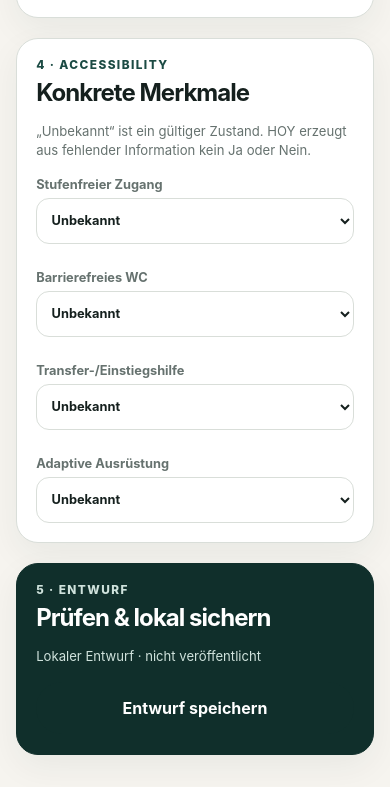
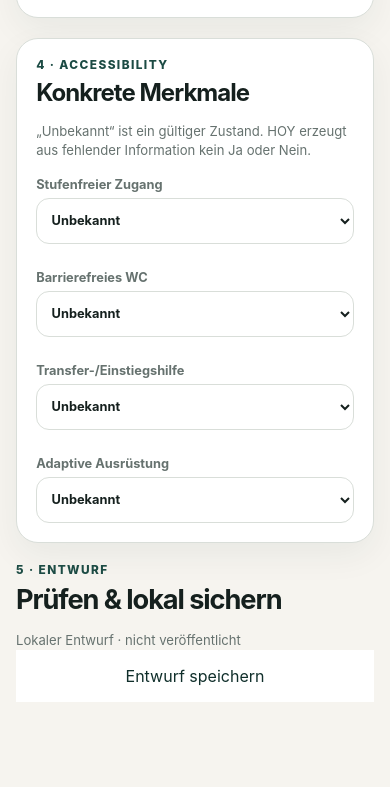
Before and after one commit to hapo3005/hoy-lifestyle, a website with bundled scripts: page operator.html in a window 390 px wide. Shown: the part 1586-2373 px from the top of the page. After the commit the page ends 2320 px from the top, so only its background shows below. Built offline with nearby package versions, Linux system fonts and the light colour scheme.

Commit message:
Make mobile operator save button a direct submit-section child

```diff
--- a/operator.html
+++ b/operator.html
@@ -6,4 +6,4 @@
 <article class="operator-card today-card"><p class="eyebrow">2 · HOY NOW</p><h2>Was gilt heute?</h2><div class="today-actions" role="group" aria-label="Heutigen Status wählen"><button type="button" data-today="available">Heute verfügbar</button><button type="button" data-today="full">Heute ausgebucht</button><button type="button" data-today="closed">Heute geschlossen</button></div><label class="field"><span>Kurzer Hinweis (optional)</span><input data-today-note maxlength="120" placeholder="z. B. letzter Start 18:30"></label><p class="contract-note">LIVE TODAY muss serverseitig automatisch ablaufen. Dieser lokale Entwurf trägt daher keine Live-Badge.</p></article>
 <article class="operator-card"><p class="eyebrow">3 · Prüfen</p><h2>Kritische Daten</h2><div class="confirm-list" data-confirm-list></div></article>
 <article class="operator-card"><p class="eyebrow">4 · Accessibility</p><h2>Konkrete Merkmale</h2><p class="contract-note">„Unbekannt“ ist ein gültiger Zustand. HOY erzeugt aus fehlender Information kein Ja oder Nein.</p><div class="access-grid"><label><span>Stufenfreier Zugang</span><select data-access="step_free"><option value="unknown">Unbekannt</option><option value="yes">Ja</option><option value="no">Nein</option></select></label><label><span>Barrierefreies WC</span><select data-access="toilet"><option value="unknown">Unbekannt</option><option value="yes">Ja</option><option value="no">Nein</option></select></label><label><span>Transfer-/Einstiegshilfe</span><select data-access="transfer_help"><option value="unknown">Unbekannt</option><option value="yes">Ja</option><option value="no">Nein</option></select></label><label><span>Adaptive Ausrüstung</span><select data-access="adaptive_equipment"><option value="unknown">Unbekannt</option><option value="yes">Ja</option><option value="no">Nein</option></select></label></div></article></section>
-<section class="operator-submit-wrap" aria-label="Entwurf sichern"><article class="operator-card operator-submit-card"><div><p class="eyebrow">5 · Entwurf</p><h2>Prüfen & lokal sichern</h2><p class="contract-note" data-draft-state>Lokaler Entwurf · nicht veröffentlicht</p></div><button class="primary-action operator-save-button" type="button" data-save>Entwurf speichern</button></article></section></main><script type="module" src="./operator.js"></script></body></html>
+<section class="operator-submit-wrap" aria-label="Entwurf sichern"><div class="operator-submit-copy"><p class="eyebrow">5 · Entwurf</p><h2>Prüfen & lokal sichern</h2><p class="contract-note" data-draft-state>Lokaler Entwurf · nicht veröffentlicht</p></div><button class="operator-save-button" type="button" data-save>Entwurf speichern</button></section></main><script type="module" src="./operator.js"></script></body></html>
```
